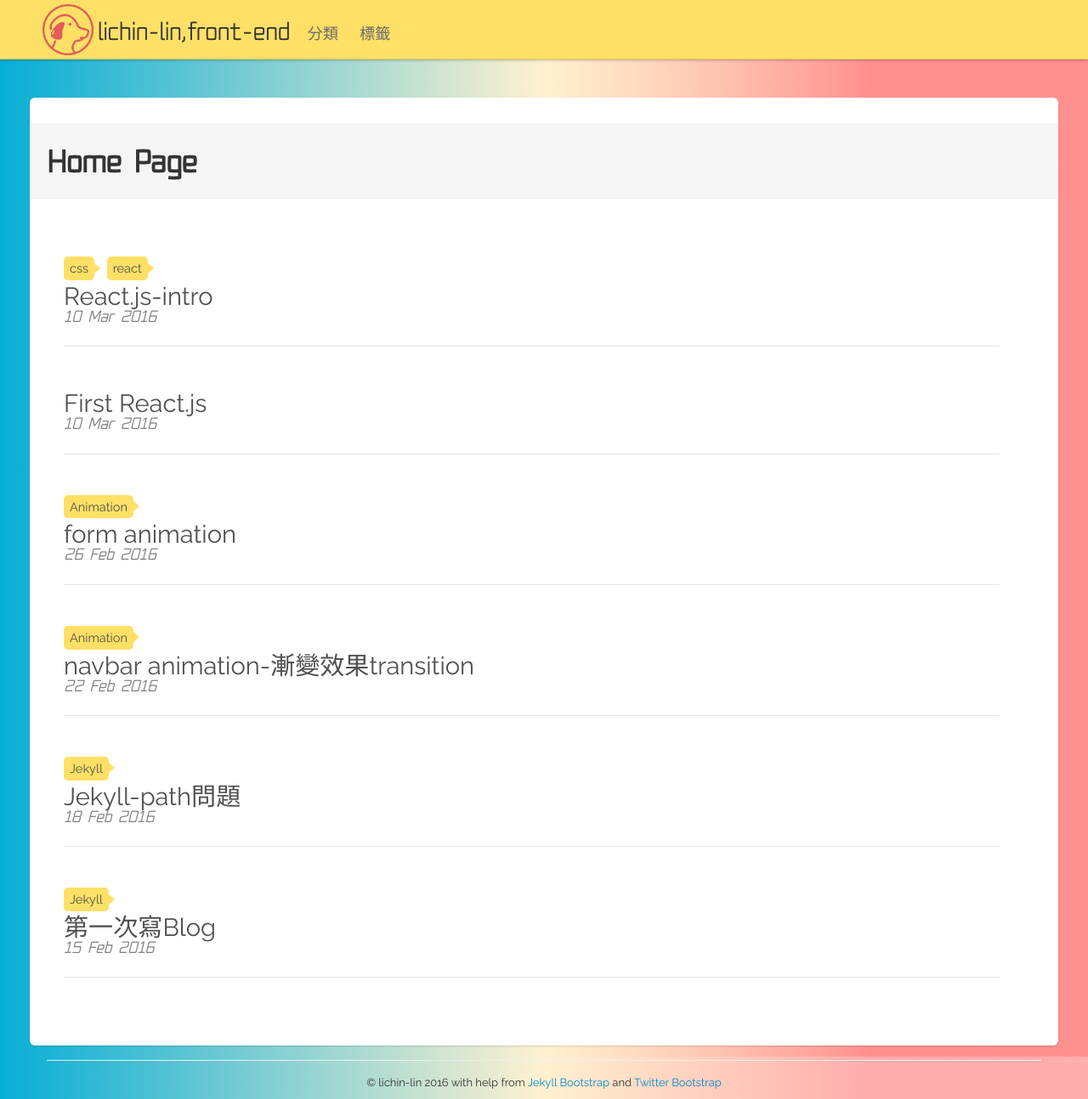
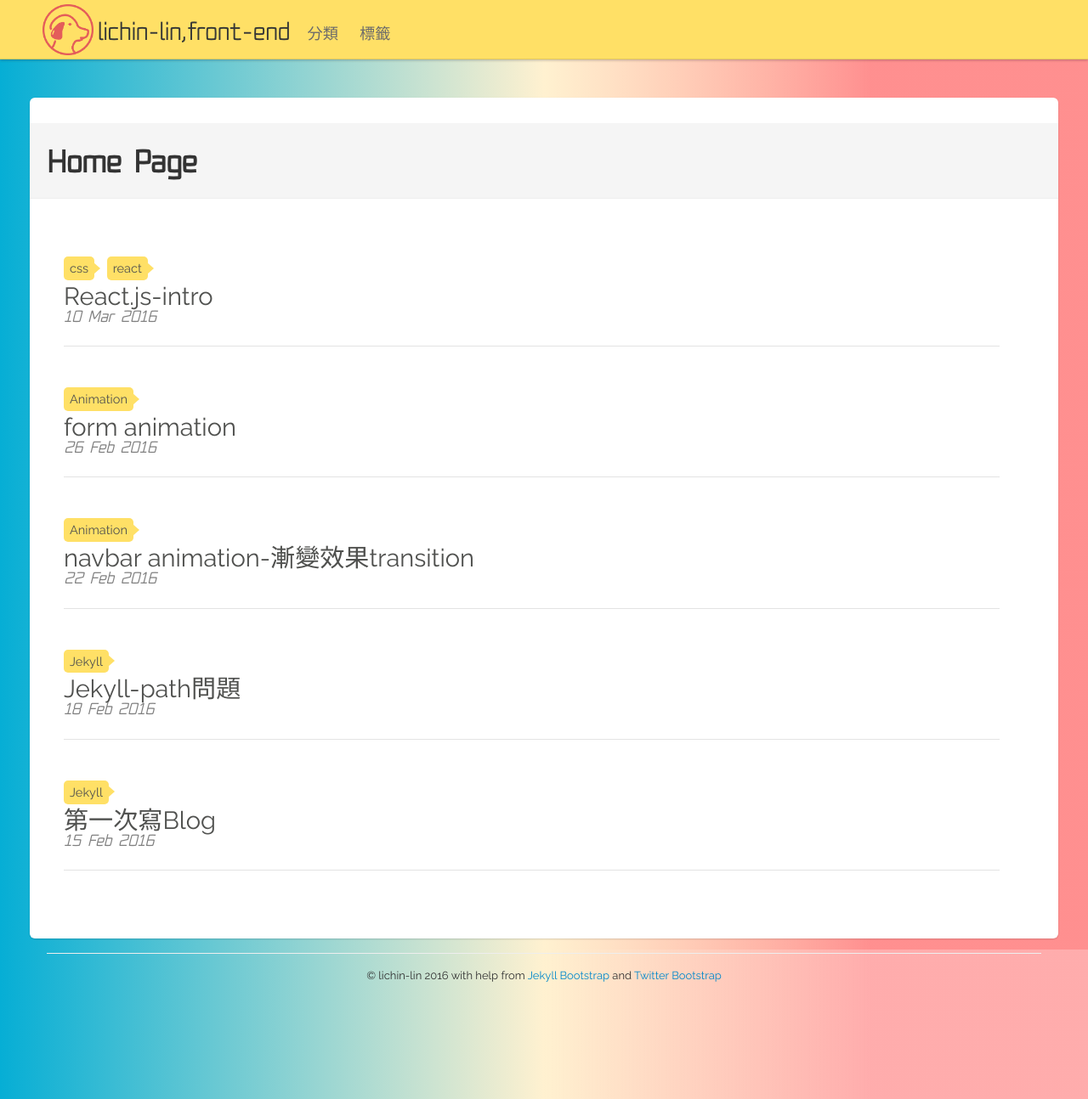
Before and after one commit to lichin-lin/lichin-lin.github.io, a Jekyll site: the page built from index.md, in a window 1280 px wide and 1294 px high. Shown: the whole window at 85% size. Built offline with Jekyll 4.4.1, drawn with Linux system fonts in a browser that asks for light colours; nearby versions of some CDN libraries.

Commit message:
fix react.js post

```diff
--- a/_posts/2016-03-10-first-reactjs.md
+++ /dev/null
@@ -1,8 +0,0 @@
----
-layout: post
-title: "First React.js"
-description: ""
-category:
-tags: []
----
-{% include JB/setup %}
--- a/index.md
+++ b/index.md
@@ -3,7 +3,6 @@ layout: page
 title: Home Page
 tagline: Supporting tagline
 ---
-{% include JB/setup %}
 {% include JB/setup %}
 <!--div>
 {% assign posts_collate = site.posts %}
```
